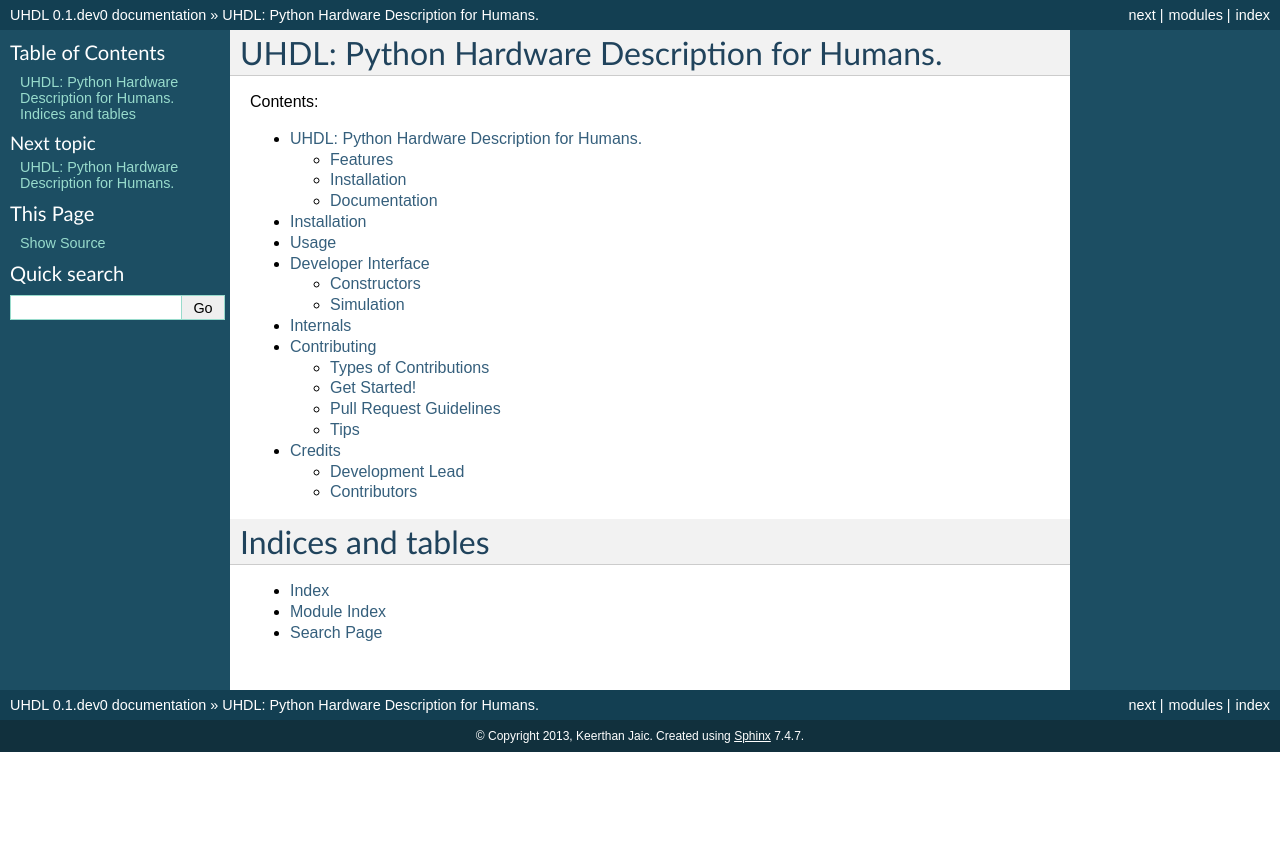
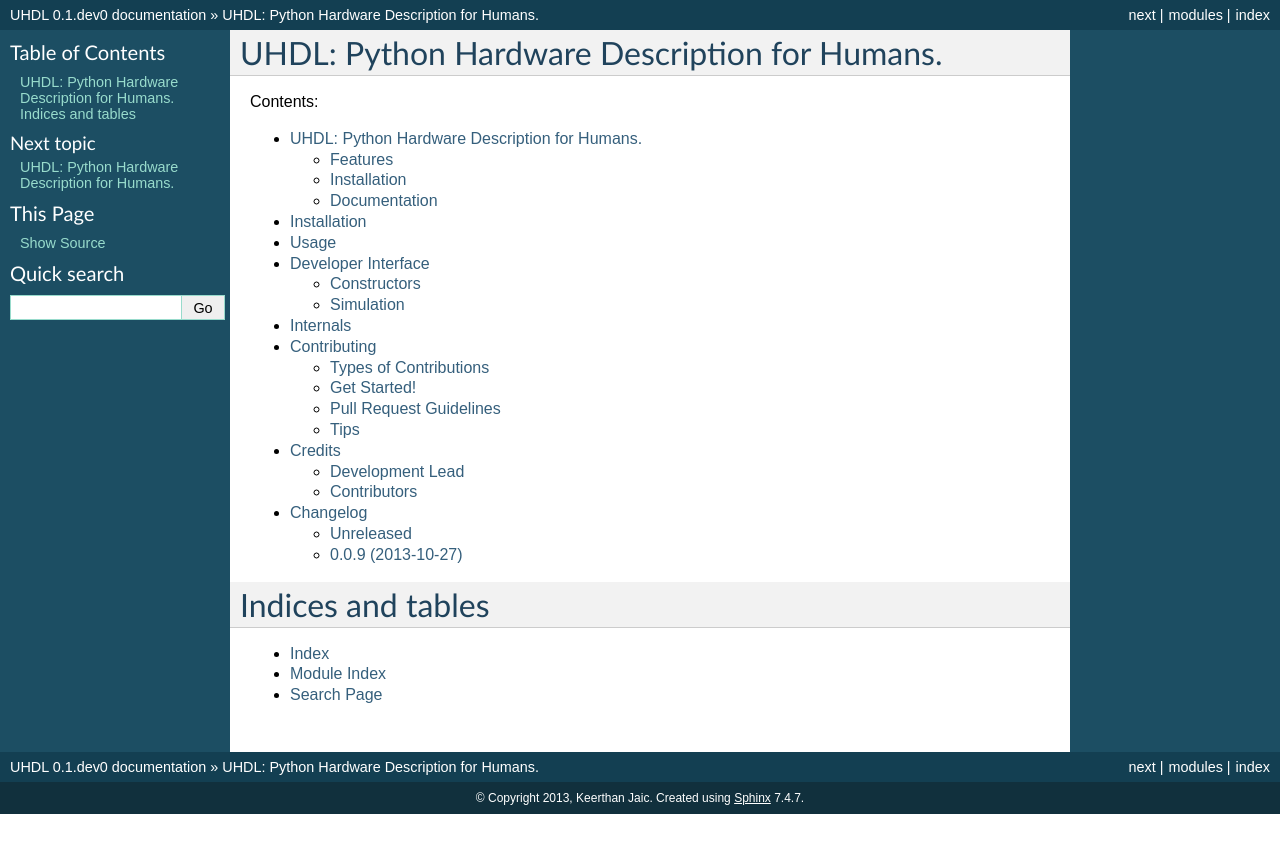
Before and after one commit to jck/uhdl, a Sphinx documentation site: the page built from docs/index.rst, in a window 1280 px wide. Shown: the top 853 px of the page. Built offline with Sphinx 7.4.7, drawn with Linux system fonts in a browser that asks for light colours.

Commit message:
fix docs

```diff
--- /dev/null
+++ b/docs/changelog.rst
@@ -0,0 +1 @@
+.. include:: ../CHANGELOG.md
--- a/docs/conf.py
+++ b/docs/conf.py
@@ -37,8 +37,8 @@ import uhdl
 
 # Add any Sphinx extension module names here, as strings. They can be extensions
 # coming with Sphinx (named 'sphinx.ext.*') or your custom ones.
-extensions = ['sphinx.ext.autodoc', 'sphinx.ext.viewcode',
-              'sphinx.ext.intersphinx', 'sphinxcontrib.napoleon']
+extensions = ['sphinx.ext.autodoc', 'sphinx.ext.linkcode',
+              'sphinx.ext.intersphinx', 'sphinx.ext.napoleon']
 
 intersphinx_mapping = {
     'myhdl': ('http://myhdl.org/doc/current', None),
--- a/docs/history.rst
+++ /dev/null
@@ -1 +0,0 @@
-.. include:: ../HISTORY.rst
--- a/docs/index.rst
+++ b/docs/index.rst
@@ -18,7 +18,7 @@ Contents:
    internals
    contributing
    authors
-   history
+   changelog
 
 Indices and tables
 ==================
```
Also changed, not shown: 1 other file.
